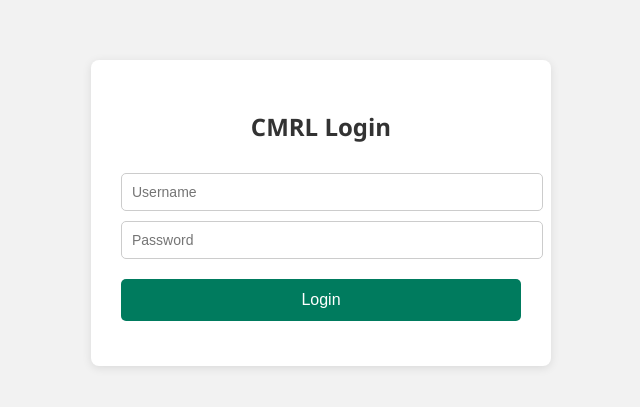
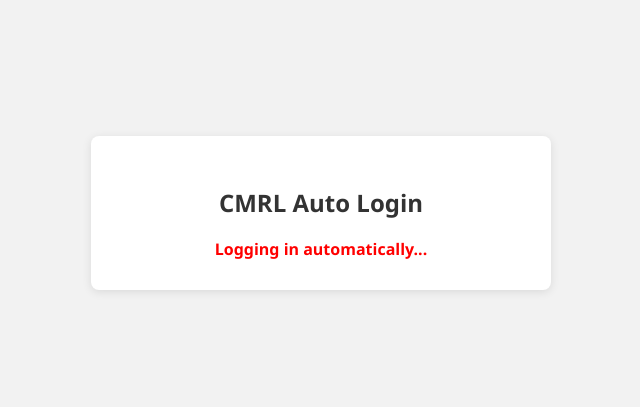
Before and after one commit to Pavithra12232/ncmc, a plain HTML site: page login.html in a window 1280 px wide. Shown: the part 187-594 px from the top of the page, without its empty margins (319-959 px from the left). Drawn offline with Linux system fonts and the light colour scheme.

Commit message:
Update login.html

```diff
--- a/login.html
+++ b/login.html
@@ -2,7 +2,7 @@
 <html>
 <head>
   <base target="_top">
-  <title>CMRL Login</title>
+  <title>CMRL Auto Login</title>
   <style>
     body {
       font-family: 'Segoe UI', sans-serif;
@@ -21,36 +21,11 @@
       box-shadow: 0 2px 10px rgba(0,0,0,0.1);
       width: 100%;
       max-width: 400px;
+      text-align: center;
     }
 
     h2 {
-      text-align: center;
       color: #333;
-    }
-
-    input {
-      width: 100%;
-      padding: 10px;
-      margin-top: 10px;
-      border: 1px solid #ccc;
-      border-radius: 5px;
-      font-size: 14px;
-    }
-
-    button {
-      background-color: #007b5e;
-      color: white;
-      padding: 12px;
-      border: none;
-      border-radius: 5px;
-      margin-top: 20px;
-      font-size: 16px;
-      cursor: pointer;
-      width: 100%;
-    }
-
-    button:hover {
-      background-color: #005e45;
     }
 
     #loginResponse {
@@ -64,25 +39,20 @@
 
 <body>
   <div class="login-container">
-    <h2>CMRL Login</h2>
-    <input type="text" id="username" placeholder="Username" required>
-    <input type="password" id="password" placeholder="Password" required>
-    <button onclick="login()">Login</button>
-    <div id="loginResponse"></div>
+    <h2>CMRL Auto Login</h2>
+    <div id="loginResponse">Logging in automatically...</div>
   </div>
 
   <script>
-    function login() {
-      const username = document.getElementById("username").value.trim();
-      const password = document.getElementById("password").value.trim();
+    window.onload = function autoLogin() {
+      const username = "admin";      // 🔴 hardcoded username
+      const password = "admin123";   // 🔴 hardcoded password
 
-      if (!username || !password) {
-        document.getElementById("loginResponse").textContent = "Please enter both username and password.";
-        return;
-      }
+      console.log("Auto login with:", username, password);
 
       google.script.run
         .withSuccessHandler(response => {
+          console.log("Login response:", response);
           if (response === "success") {
             google.script.run
               .withSuccessHandler(html => {
@@ -99,7 +69,7 @@
           document.getElementById("loginResponse").textContent = "❌ Error: " + error.message;
         })
         .checkLogin(username, password);
-    }
+    };
   </script>
 </body>
 </html>
```
